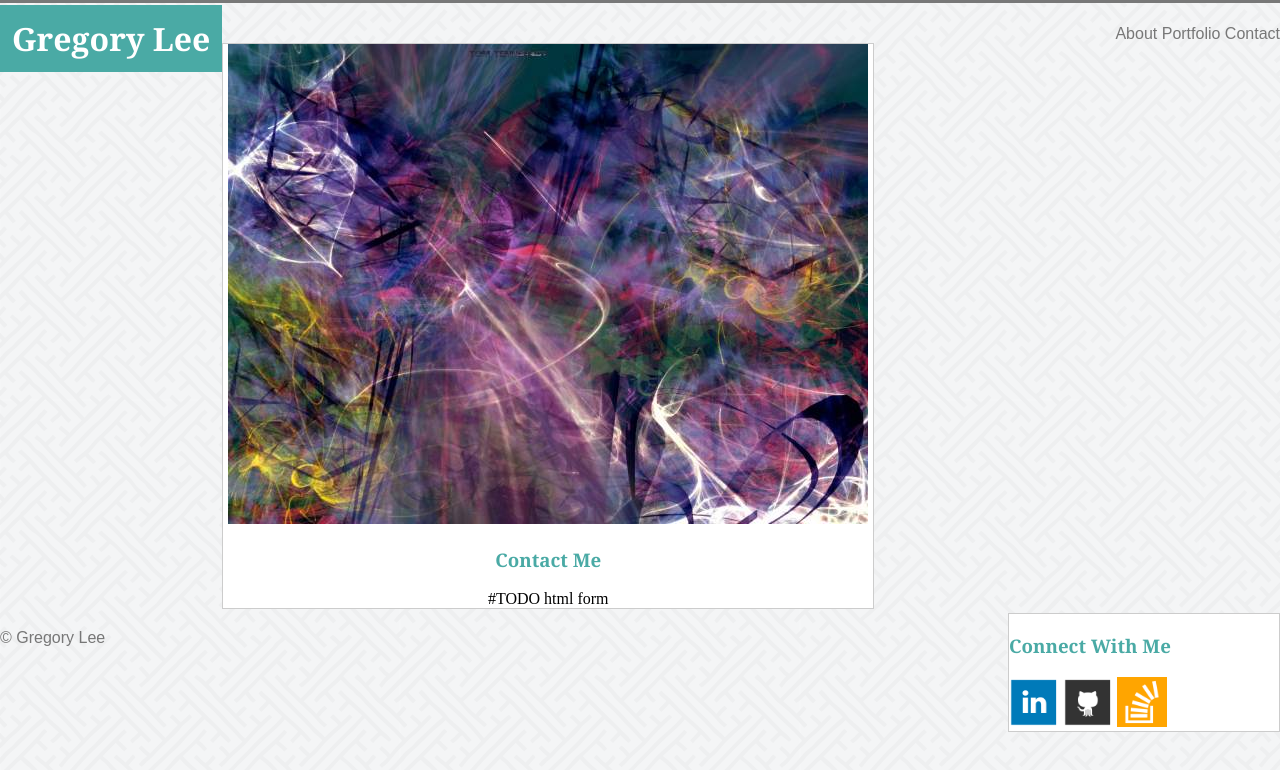
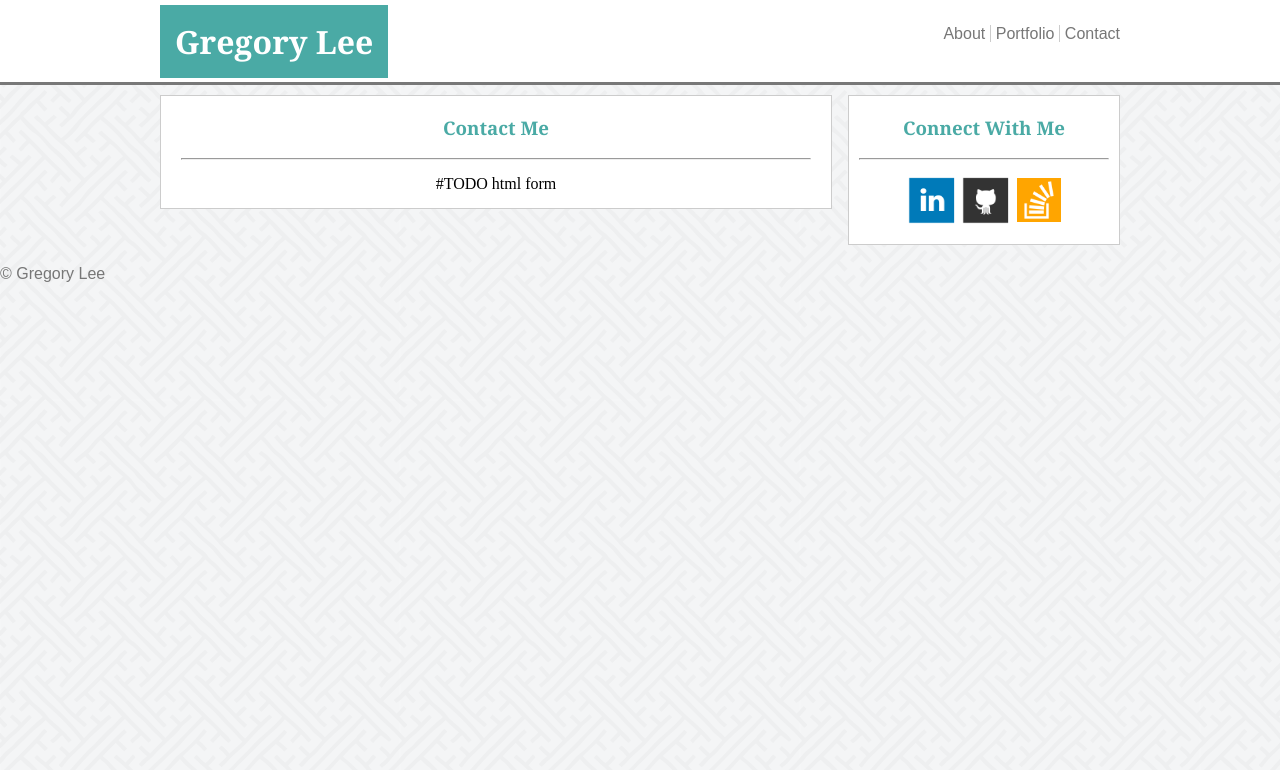
Before and after one commit to lzzllvl/Basic-Portfolio, a plain HTML site: page contact.html in a window 1280 px wide. Drawn offline with Linux system fonts and the light colour scheme.

```diff
--- a/assets/css/reset.css
+++ b/assets/css/reset.css
@@ -0,0 +1,48 @@
+/* http://meyerweb.com/eric/tools/css/reset/
+   v2.0 | 20110126
+   License: none (public domain)
+*/
+
+html, body, div, span, applet, object, iframe,
+h1, h2, h3, h4, h5, h6, p, blockquote, pre,
+a, abbr, acronym, address, big, cite, code,
+del, dfn, em, img, ins, kbd, q, s, samp,
+small, strike, strong, sub, sup, tt, var,
+b, u, i, center,
+dl, dt, dd, ol, ul, li,
+fieldset, form, label, legend,
+table, caption, tbody, tfoot, thead, tr, th, td,
+article, aside, canvas, details, embed,
+figure, figcaption, footer, header, hgroup,
+menu, nav, output, ruby, section, summary,
+time, mark, audio, video {
+	margin: 0;
+	padding: 0;
+	border: 0;
+	font-size: 100%;
+	font: inherit;
+	vertical-align: baseline;
+}
+/* HTML5 display-role reset for older browsers */
+article, aside, details, figcaption, figure,
+footer, header, hgroup, menu, nav, section {
+	display: block;
+}
+body {
+	line-height: 1;
+}
+ol, ul {
+	list-style: none;
+}
+blockquote, q {
+	quotes: none;
+}
+blockquote:before, blockquote:after,
+q:before, q:after {
+	content: '';
+	content: none;
+}
+table {
+	border-collapse: collapse;
+	border-spacing: 0;
+}
--- a/assets/css/style.css
+++ b/assets/css/style.css
@@ -5,11 +5,14 @@ h1, h3 {
 html body {
   background-image: url("../images/sayagata-400px.png");
   width: 100%;
+  height: 100%;
   padding: 0;
   margin: 0;
 }
 .wrapper {
   text-align: center;
+  padding: 0;
+  margin: 0;
 }
 .content {
   width: 960px;
@@ -31,9 +34,8 @@ h1 {
   display: inline-block;
   color: white;
   background-color: #4aaaa5;
-  padding: 12px;
-  margin-top: 5px;
-  margin-bottom: 0;
+  padding: 15px;
+  margin: 5px 0 0 0;
   float: left;
 }
 
@@ -68,6 +70,7 @@ hr {
 #main {
   width: 650px;
   float: left;
+  padding: 0 10px 0 10px;
 }
 
 #sidebar {
@@ -80,6 +83,7 @@ hr {
   border-color: #cccccc;
   border-style: solid;
   border-width: 1px;
+  padding-bottom: 15px;
 }
 
 #portfolio {
@@ -93,6 +97,16 @@ hr {
   height: 50px;
 }
 
+#footer {
+  padding-bottom: 5px;
+  border-style: outset;
+  border-width: 5px 0px 0px 0px;
+  border-color: #4aaaa5;
+  background-color: #666666;
+  width: 100%;
+}
+
+
 img#profile {
   height: 75px;
   float: left;
@@ -100,5 +114,6 @@ img#profile {
 
 img#stackfix{
   height: 44.5px;
-  margin-bottom: 3px;
+  margin: 0 0 3px 2px;
+
 }
--- a/contact.html
+++ b/contact.html
@@ -9,31 +9,34 @@
   <body>
     <!-- Heading Section-->
     <div id="top-bar">
-      <h1>
-        Gregory Lee
-      </h1>
+      <div class="wrapper">
+        <div class="content">
+          <span><h1>Gregory Lee</h1></span>
           <span id="page-links">
             <a href="./index.html">About</a>
-        <a href="./portfolio.html">Portfolio</a>
+            <a id="portfolio" href="./portfolio.html">Portfolio</a>
             <a href="./contact.html">Contact</a>
           </span>
         </div>
+      </div>
+    </div>
   <!-- Content Section -->
+  <div class="wrapper">
     <div class="content">
       <div id="main">
-      <img alt="profile-pic" src="assets/images/randompic1.jpg">
-      <h3>
-        Contact Me
-      </h3>
+        <h3>Contact Me</h3>
+        <hr>
       #TODO html form
       </div>
-  </div>
   <!--Sidebar-->
-  <div id="sidebar">
+      <span id="sidebar">
         <h3>Connect With Me</h3>
+        <hr>
         <a href="#"><img alt="LinkedIn" src="assets\images\linkedin_square_color.png"></a>
         <a href="https://github.com/lzzllvl"><img alt="GitHub" src="assets\images\github_square.png"></a>
-      <a href="http://stackoverflow.com/users/5666891/lzzllvl"><img alt="StackOverflow" src="assets\images\stackoverflow_square.png"></a>
+        <a href="http://stackoverflow.com/users/5666891/lzzllvl"><img id="stackfix" alt="StackOverflow" src="assets\images\stackoverflow_square.png"></a>
+      </span>
+    </div>
   </div>
   </body>
   <footer>
```
Also changed, not shown: index.html (+7 -5 lines), portfolio.html (+13 -9 lines). Lines whose indentation alone changed are shown as unchanged.
